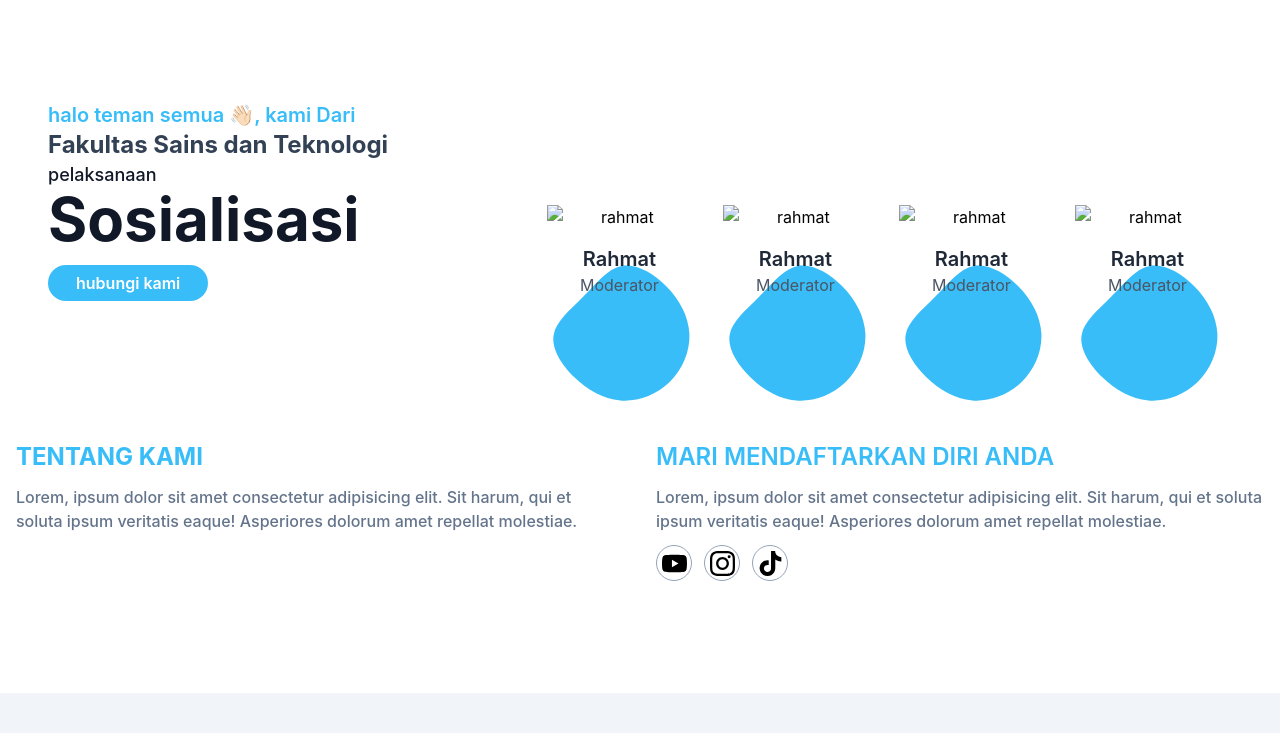
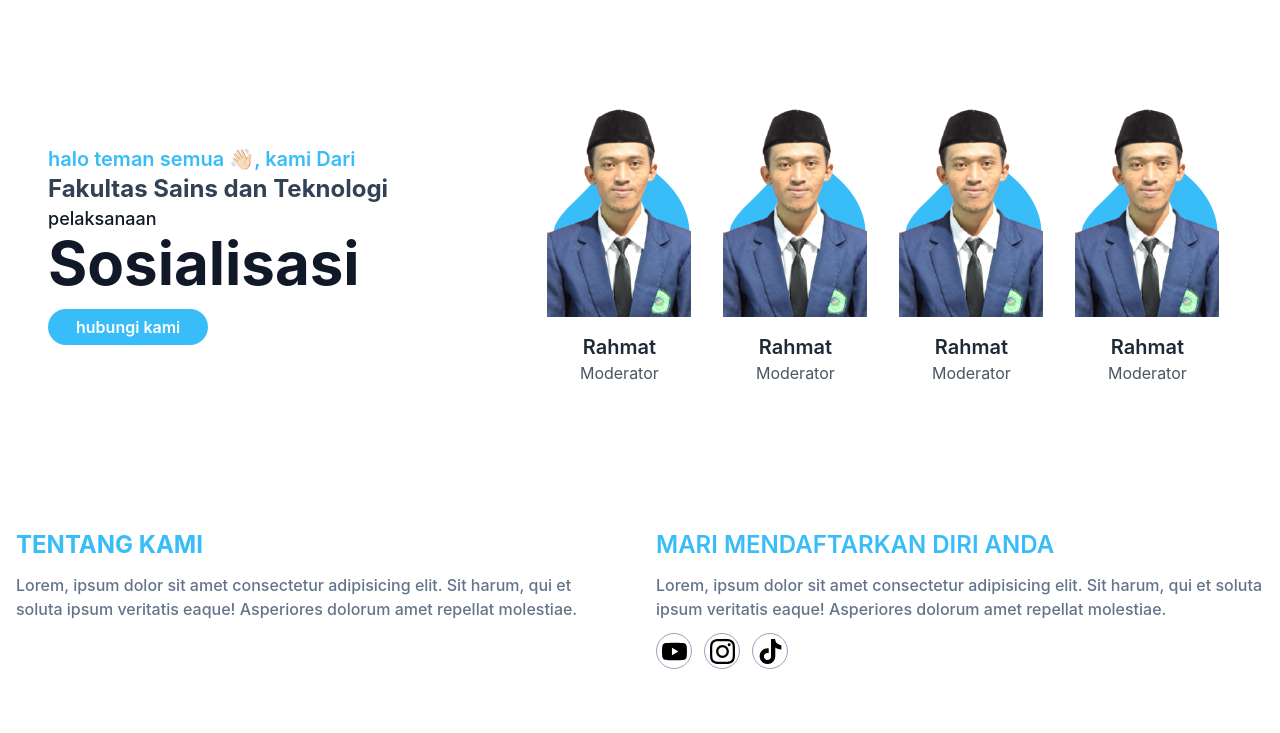
Before and after one commit to rahmat-cell/UniversitasIbrahimy, a website: page index.html in a window 1280 px wide. Shown: the part 67-800 px from the top of the page. Drawn offline with Linux system fonts and the light colour scheme; the site is published under a folder, as on GitHub Pages, so addresses that start at the root find nothing.

Commit message:
Update index.html

```diff
--- a/index.html
+++ b/index.html
@@ -80,7 +80,7 @@
                 <!-- Bagian Kanan -->
                 <div class="w-full md:w-[60%] flex flex-col md:flex-row md:gap-x-8 self-end px-4">
                     <div class="mt-10 relative flex flex-col items-center text-center">
-                        <img src="/assets/image.png" alt="rahmat"
+                        <img src="assets/image.png" alt="rahmat"
                             class="w-40 md:w-36 mx-auto transition-all duration-300">
                         <span class="absolute top-12 -z-10 left-1/2 -translate-x-1/2">
                             <svg class="w-52 h-52 md:w-40 md:h-40 transition-all duration-300"
@@ -94,7 +94,7 @@
                         <p class="text-sm md:text-base dark:text-slate-300 text-gray-600">Moderator</p>
                     </div>
                     <div class="mt-10 relative flex flex-col items-center text-center">
-                        <img src="/assets/image.png" alt="rahmat"
+                        <img src="assets/image.png" alt="rahmat"
                             class="w-40 md:w-36 mx-auto transition-all duration-300">
                         <span class="absolute top-12 -z-10 left-1/2 -translate-x-1/2">
                             <svg class="w-52 h-52 md:w-40 md:h-40 transition-all duration-300"
@@ -108,7 +108,7 @@
                         <p class="text-sm md:text-base dark:text-slate-300 text-gray-600">Moderator</p>
                     </div>
                     <div class="mt-10 relative flex flex-col items-center text-center">
-                        <img src="/assets/image.png" alt="rahmat"
+                        <img src="assets/image.png" alt="rahmat"
                             class="w-40 md:w-36 mx-auto transition-all duration-300">
                         <span class="absolute top-12 -z-10 left-1/2 -translate-x-1/2">
                             <svg class="w-52 h-52 md:w-40 md:h-40 transition-all duration-300"
@@ -122,7 +122,7 @@
                         <p class="text-sm md:text-base dark:text-slate-300 text-gray-600">Moderator</p>
                     </div>
                     <div class="mt-10 relative flex flex-col items-center text-center">
-                        <img src="/assets/image.png" alt="rahmat"
+                        <img src="assets/image.png" alt="rahmat"
                             class="w-40 md:w-36 mx-auto transition-all duration-300">
                         <span class="absolute top-12 -z-10 left-1/2 -translate-x-1/2">
                             <svg class="w-52 h-52 md:w-40 md:h-40 transition-all duration-300"
```
